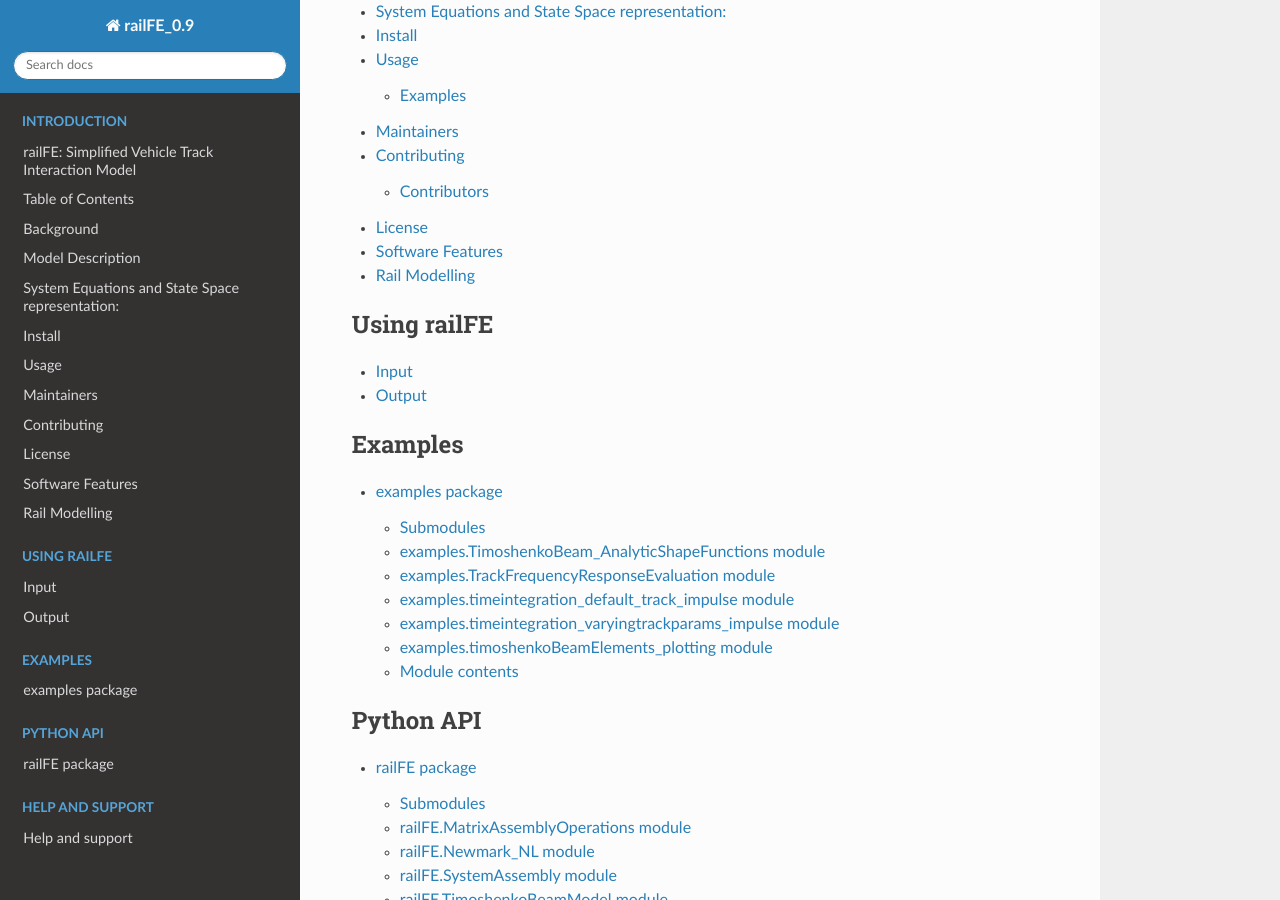
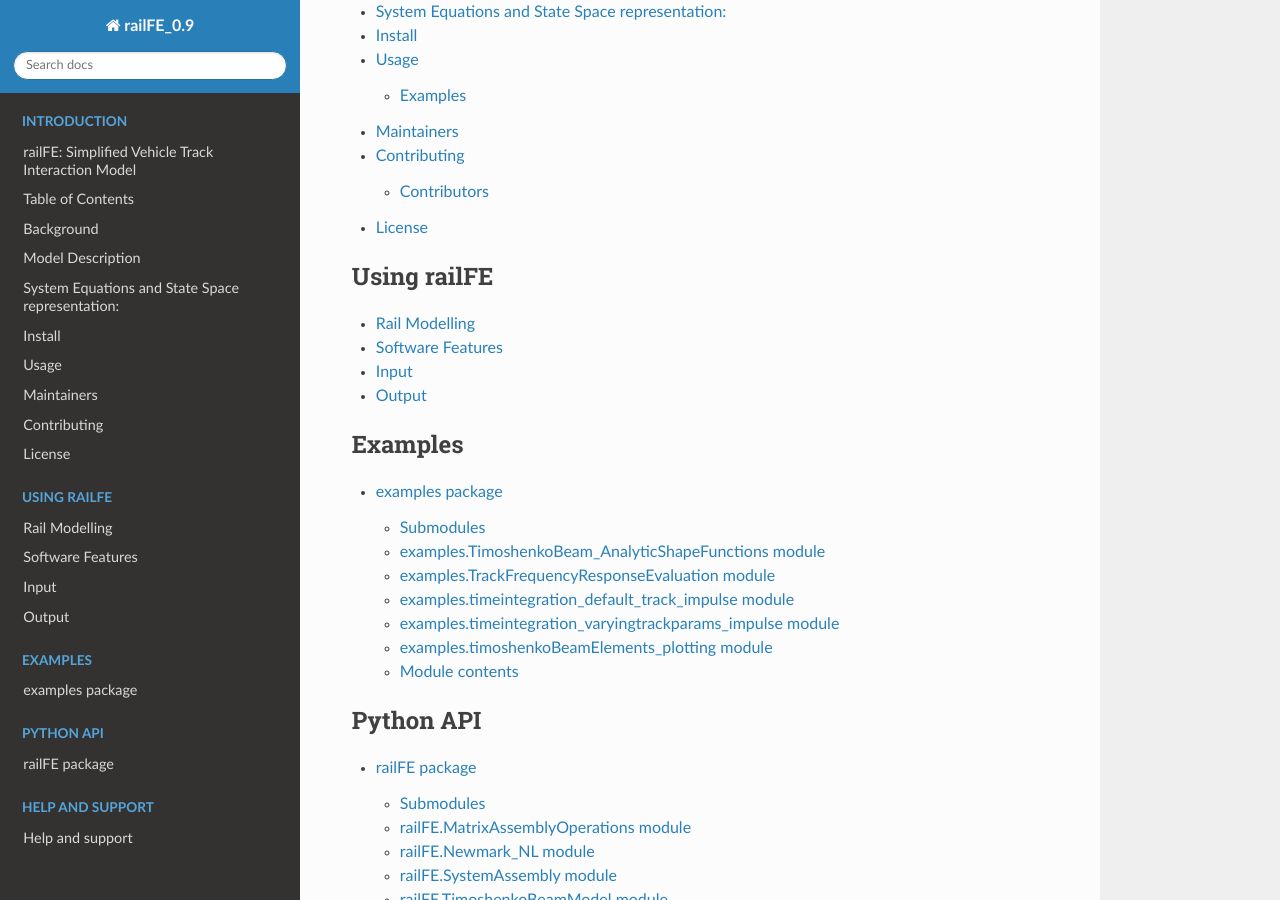
Before and after one commit to CyprienHoelzl/railFE, a Sphinx documentation site: the page built from docs/source/index.rst, in a window 1280 px wide and 900 px high, scrolled down 304 px. Built offline with Sphinx 7.4.7 and the Read the Docs theme 2.0.0, drawn with Linux system fonts in a browser that asks for light colours.

Commit message:
readthedocs documentation restructuring

```diff
--- a/docs/source/index.rst
+++ b/docs/source/index.rst
@@ -7,13 +7,13 @@ railFE User Guide
     :caption: Introduction
 
     include_readme
-    features
-    railmodelling
 
 .. toctree::
     :maxdepth: 2
     :caption: Using railFE
 
+    railmodelling
+    features
     input
     output
 
```
